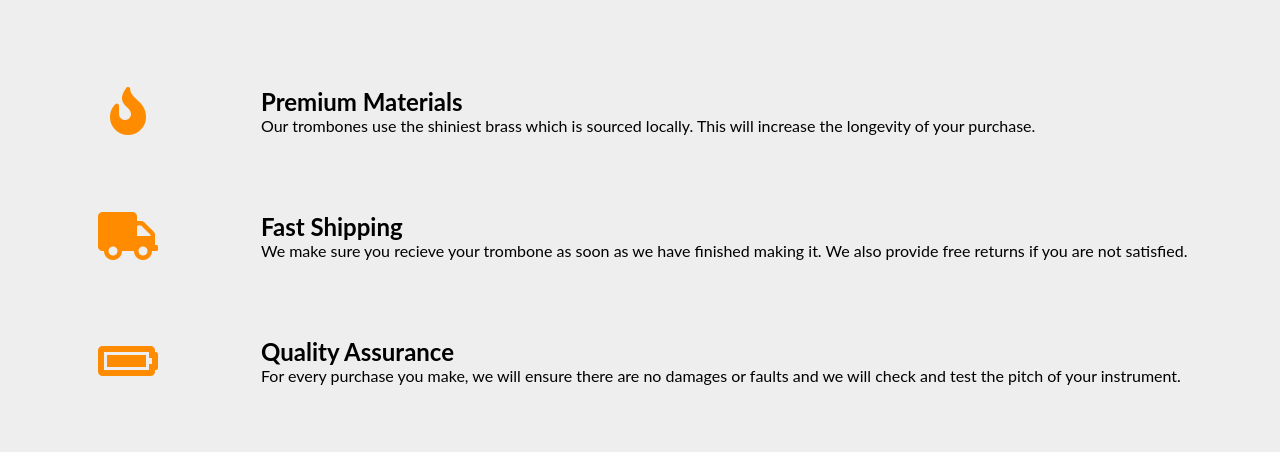
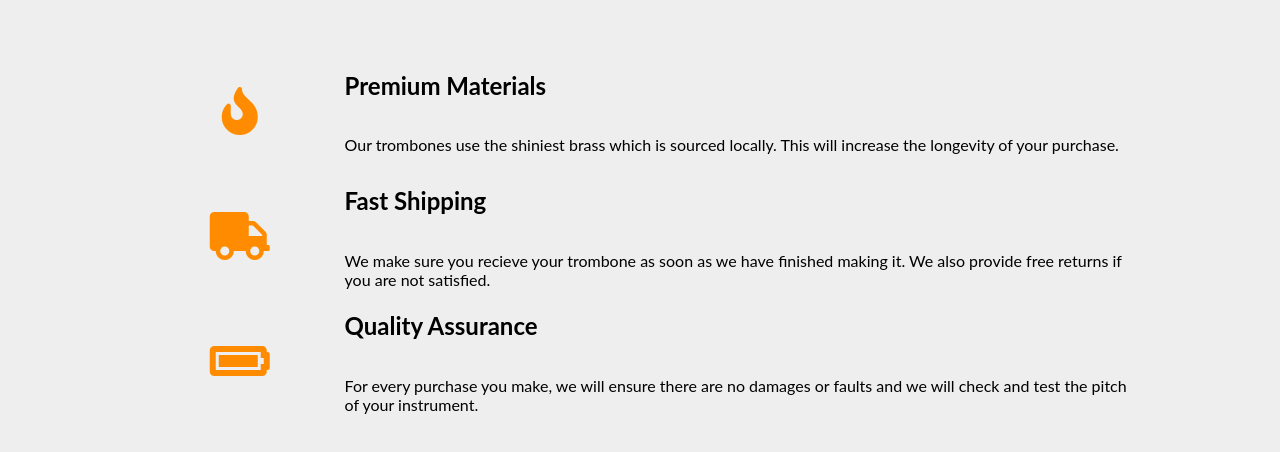
Before and after one commit to sylvester-wamaya/kerby-wamaya, a plain HTML site: page index.html in a window 1280 px wide. Shown: the part 232-684 px from the top of the page. Drawn offline with Linux system fonts and the light colour scheme.

Commit message:
Update styles.css

```diff
--- a/styles.css
+++ b/styles.css
@@ -18,6 +18,12 @@ header {
     justify-content: space-around;
     align-items: center;
     background-color: #eee;
+}
+
+.container {
+    max-width: 1000px;
+    width: 100%;
+    margin: 0 auto;
 }
 
 nav {
@@ -58,6 +64,24 @@ nav > ul {
     margin-bottom: 20px;
     word-wrap: break-word;
 }
+
+h2 {
+    display: block;
+    font-size: 1.5em;
+    margin-block-start: 0.83em;
+    margin-block-end: 0.83em;
+    margin-inline-start: 0px;
+    margin-inline-end: 0px;
+    font-weight: bold;
+}
+p {
+    display: block;
+    margin-block-start: 1em;
+    margin-block-end: 1em;
+    margin-inline-start: 0px;
+    margin-inline-end: 0px;
+}
+
 #features {
     margin-top: 30px;
 }
@@ -68,6 +92,14 @@ nav > ul {
 
 .fa-3x {
     font-size: 3em;
+}
+
+.fa, .far, .fas {
+    font-family: "Font Awesome 5 Free";
+}
+
+.fa, .fas {
+    font-weight: 900;
 }
 
 .fa, .fab, .fal, .far, .fas {
```
